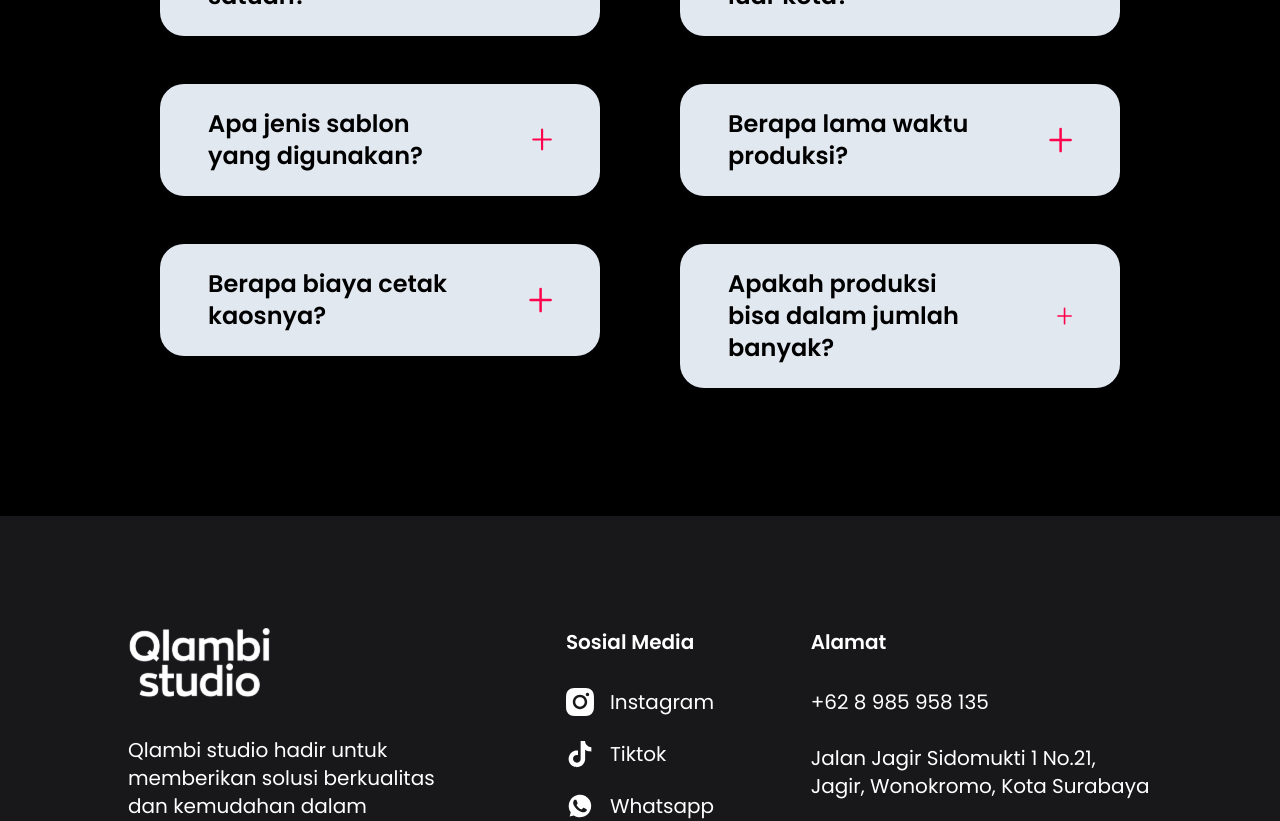
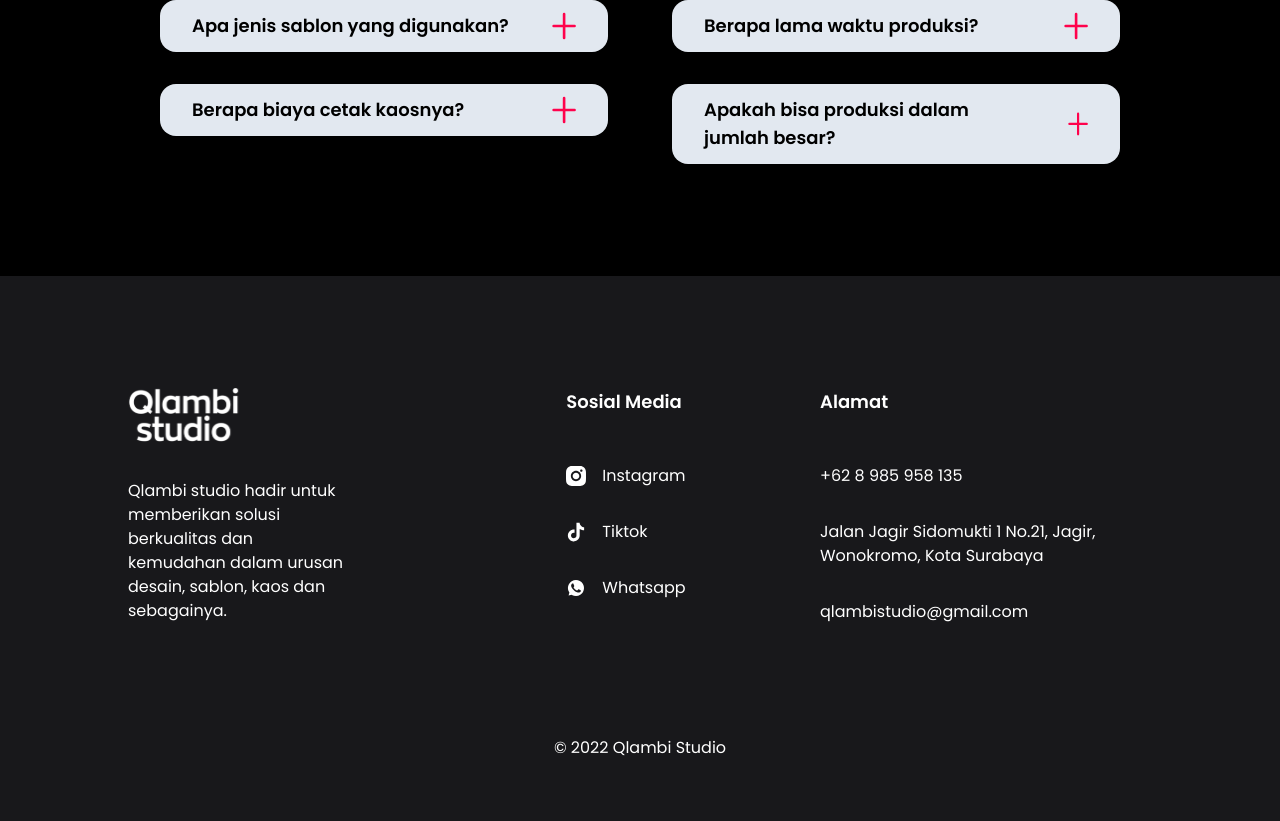
Before and after one commit to thenewsatria/qlambi-landing, a React (Vite) app: page / in a window 1280 px wide. Shown: the part 6420-7241 px from the top of the page. Built offline with nearby package versions, Linux system fonts and the light colour scheme.

Commit message:
add responsivity to faq and fix footer

```diff
--- a/src/App.tsx
+++ b/src/App.tsx
@@ -30,6 +30,7 @@ import FAQDropdown from './components/FAQdropdown/FAQDropdown'
 import WhyUsDropdown from './components/WhyUsDropdown/WhyUsDropdown'
 import ServiceBox from './components/ServiceBox/ServiceBox'
 import TestimoniCard from './components/TestimoniCard/TestimoniCard'
+import FAQDropdown2 from './components/FAQDropdown2/FAQDropdown2'
 
 function App() {
   const mainSections = new Map<string, any> ([
@@ -142,7 +143,7 @@ function App() {
     ],
     'right': [
       {
-        'question':'Apakah bisa dikirim luar kota?',
+        'question':'Apakah bisa dikirim ke luar kota?',
         'answer':'Tentu bisa, kami melayani pengiriman untuk seluruh Indonesia ya.'
       },
       {
@@ -150,7 +151,7 @@ function App() {
         'answer':'Waktu produksi kami hanya berkisar antara 1-2 hari saja.'
       },
       {
-        'question':'Apakah produksi bisa dalam jumlah banyak?',
+        'question':'Apakah bisa produksi dalam jumlah besar?',
         'answer':'Sangat bisa. Tentunya dengan harga yang jauh lebih murah.'
       },
     ]
@@ -469,18 +470,19 @@ function App() {
       </section>
       {/* FAQ section */}
       <section className='bg-black pt-20 pb-20'>
-        <div className='text-center mb-32'>
-          <h1 className='text-white text-5xl font-bold'>Frequently A<span className='underline decoration-4 underline-offset-[1rem] decoration-primary'>sked Qu</span>estion (FAQ)</h1>
+        <div className='text-center mb-20 xl:mb-32'>
+          <h1 className='text-white text-3xl lg:text-4xl font-bold xl:hidden'>Frequently Asked Question <span className='underline decoration-4 underline-offset-[1rem] decoration-primary'>(FAQ)</span></h1>
+          <h1 className='text-white text-4xl font-bold hidden xl:inline'>Frequently A<span className='underline decoration-4 underline-offset-[1rem] decoration-primary'>sked Qu</span>estion (FAQ)</h1>
         </div>
-        <div className='w-9/12 mx-auto flex justify-between items-start'>
-          <div className='w-1/2 mr-10'>
+        <div className='w-4/5 md:w-10/12 xl:w-9/12 mx-auto flex flex-col md:flex-row justify-between items-start'>
+          <div className='md:w-1/2 md:mr-3 lg:mr-4 xl:mr-8'>
             {faqs.left.map((faq, id) => (
-              <FAQDropdown question={faq.question} answer={faq.answer} key={id} />
+              <FAQDropdown2 question={faq.question} answer={faq.answer} key={id} />
             ))}
           </div>
-          <div className='w-1/2 ml-10'>
+          <div className='md:w-1/2 md:ml-3 lg:ml-4 xl:ml-8'>
             {faqs.right.map((faq, id) => (
-              <FAQDropdown question={faq.question} answer={faq.answer} key={id} />
+              <FAQDropdown2 question={faq.question} answer={faq.answer} key={id} />
             ))}
           </div>
         </div>
@@ -488,68 +490,70 @@ function App() {
       {/* Footer Section */}
       <footer className='bg-zinc-900 pt-20 md:pt-28 pb-16' id='tentang' ref={mainSections.get('tentang')}>
         <div className='flex justify-center'>
-          <div className='w-4/5 flex flex-col xl:flex-row justify-between items-start'>
-            <div className='mb-20 xl:w-1/3 xl:mb-0'>
+          <div className='w-4/5 flex flex-col lg:flex-row justify-between items-start'>
+            <div className='mb-20 lg:w-1/3 lg:mb-0'>
               <div className='mb-6 lg:mb-8'>
-                <img className="w-28 md:w-32 lg:w-36" src={qlambiLogo} alt="" />
+                <img className="w-28 md:w-32 xl:w-28 2xl:w-36" src={qlambiLogo} alt="" />
               </div>
-              <div className='w-11/12 lg:w-10/12 xl:w-11/12'>
-                <p className='text-white text-lg md:text-xl'>
+              <div className='w-11/12 md:w-8/12 lg:w-8/12 lg:w-10/12'>
+                <p className='text-white text-base md:text-lg lg:text-base 2xl:text-lg'>
                   Qlambi studio hadir untuk memberikan solusi berkualitas dan kemudahan dalam urusan desain, sablon, kaos dan sebagainya.
                 </p>
               </div>
             </div>
-            <div className='mb-20 xl:mb-0 xl:w-1/3 xl:flex xl:flex-col xl:items-center'>
+            <div className='mb-20 lg:mb-0 lg:w-1/3 lg:flex lg:flex-col lg:items-center'>
               <div>
-                <div className='mb-8 2xl:mb-12'>
-                  <p className='text-white font-semibold text-xl'>Sosial Media</p>
+                <div className='mb-8 lg:mb-12'>
+                  <p className='text-white font-semibold text-lg 2xl:text-xl'>Sosial Media</p>
                 </div>
-                <div className='flex items-center mb-6'>
+                <div className='flex items-center mb-4 lg:mb-8'>
                   <div className='mr-4'>
-                    <img className='w-6 md:w-7' src={instagramIcon} alt="" />
+                    <img className='w-5 md:w-7 lg:w-5 2xl:w-7' src={instagramIcon} alt="" />
                   </div>
                   <div>
-                    <p className='text-white text-lg md:text-xl'>Instagram</p>
+                    <p className='text-white text-base md:text-lg lg:text-base 2xl:text-lg'>Instagram</p>
                   </div>
                 </div>
-                <div className='flex items-center mb-6'>
+                <div className='flex items-center mb-4 lg:mb-8'>
                   <div className='mr-4'>
-                    <img className='w-6 md:w-7' src={tiktokIcon} alt="" />
+                    <img className='w-5 md:w-7 lg:w-5 2xl:w-7' src={tiktokIcon} alt="" />
                   </div>
                   <div>
-                    <p className='text-white text-lg md:text-xl'>Tiktok</p>
+                    <p className='text-white text-base md:text-lg lg:text-base 2xl:text-lg'>Tiktok</p>
                   </div>
                 </div>
                 <div className='flex items-center'>
                   <div className='mr-4'>
-                    <img className='w-6 md:w-7' src={whatsappIcon} alt="" />
+                    <img className='w-5 md:w-7 lg:w-5 2xl:w-7' src={whatsappIcon} alt="" />
                   </div>
                   <div>
-                    <p className='text-white text-lg md:text-xl'>Whatsapp</p>
+                    <p className='text-white text-base md:text-lg lg:text-base 2xl:text-lg'>Whatsapp</p>
                   </div>
                 </div>
               </div>
             </div>
-            <div className='xl:w-1/3'>
-              <div className='mb-8 2xl:mb-12'>
-                <p className='text-white font-semibold text-xl'>Alamat</p>
-              </div>
+            <div className='lg:w-1/3 lg:ml-5 xl:ml-7'>
               <div>
-                <div className='mb-7'>
-                  <p className='text-white text-lg md:text-xl'>+62 8 985 958 135</p>
-                </div>
-                <div className='mb-7'>
-                  <p className='text-white text-lg md:text-xl'>Jalan Jagir Sidomukti 1 No.21, Jagir, Wonokromo, Kota Surabaya</p>
+                <div className='mb-8 lg:mb-12'>
+                  <p className='text-white font-semibold text-lg 2xl:text-xl'>Alamat</p>
                 </div>
                 <div>
-                  <p className='text-white text-lg md:text-xl'>qlambistudio@gmail.com</p>
+                  <div className='mb-5 xl:mb-8'>
+                    <p className='text-white text-base md:text-lg lg:text-base'>+62 8 985 958 135</p>
+                  </div>
+                  <div className='mb-5 xl:mb-8'>
+                    <p className='text-white text-base md:text-lg lg:text-base'>Jalan Jagir Sidomukti 1 No.21, Jagir, Wonokromo, Kota Surabaya</p>
+                  </div>
+                  <div>
+                    <p className='text-white text-base md:text-lg lg:text-base'>qlambistudio@gmail.com</p>
+                  </div>
                 </div>
               </div>
             </div>
           </div>
         </div>
         <div className='mt-28'>
-          <p className='text-white text-lg md:text-xl text-center'>&copy; 2022 Qlambi Studio</p>
+          <p className='text-white text-base md:text-lg lg:text-base text-center 2xl:text-lg'>&copy; 2022 Qlambi Studio</p>
         </div>
       </footer>
     </div>
--- /dev/null
+++ b/src/components/FAQDropdown2/FAQDropdown2.tsx
@@ -0,0 +1,136 @@
+import plusIcon from '../../assets/plus.svg'
+import minusIcon from '../../assets/minus.svg'
+import { useRef } from 'react'
+
+function FAQDropdown2(props: any) {
+
+    const textRef: any = useRef<HTMLElement>(null)
+    const dialogRef: any = useRef<HTMLElement>(null)
+    const iconRef: any = useRef<HTMLElement>(null)
+
+    const handleClick = () => {
+       const text = textRef.current
+       const dialog = dialogRef.current
+       const  icon = iconRef.current
+
+       if ((!text.classList.contains('animate-faqanswerfadein') && !text.classList.contains('animate-faqanswerfadeout'))) {
+            text.classList.add('animate-faqanswerfadein')
+            text.classList.add('lg:animate-faqanswerfadeinlg')
+            text.classList.add('xl:animate-faqanswerfadeinxl')
+            text.classList.add('2xl:animate-faqanswerfadein2xl')
+
+        }else{
+            if(text.classList.contains('animate-faqanswerfadein')) {
+
+                text.classList.remove('animate-faqanswerfadein')
+                text.classList.remove('lg:animate-faqanswerfadeinlg')
+                text.classList.remove('xl:animate-faqanswerfadeinxl')
+                text.classList.remove('2xl:animate-faqanswerfadein2xl')
+
+
+
+                text.classList.add('animate-faqanswerfadeout')
+                text.classList.add('lg:animate-faqanswerfadeoutlg')
+                text.classList.add('xl:animate-faqanswerfadeoutxl')
+                text.classList.add('2xl:animate-faqanswerfadeout2xl')
+
+
+            }else {
+
+                text.classList.remove('animate-faqanswerfadeout')
+                text.classList.remove('lg:animate-faqanswerfadeoutlg')
+                text.classList.remove('xl:animate-faqanswerfadeoutxl')
+                text.classList.remove('2xl:animate-faqanswerfadeout2xl')
+
+
+
+                text.classList.add('animate-faqanswerfadein')
+                text.classList.add('lg:animate-faqanswerfadeinlg')
+                text.classList.add('xl:animate-faqanswerfadeinxl')
+                text.classList.add('2xl:animate-faqanswerfadein2xl')
+            }
+        }
+
+        if ((!dialog.classList.contains('animate-faqdialogactive') && !dialog.classList.contains('animate-faqdialoginactive'))) {
+            dialog.classList.add('animate-faqdialogactive')
+            dialog.classList.add('xl:animate-faqdialogactivexl')
+
+        }else{
+            if(dialog.classList.contains('animate-faqdialogactive')) {
+
+                dialog.classList.remove('animate-faqdialogactive')
+                dialog.classList.remove('xl:animate-faqdialogactivexl')
+
+                dialog.classList.add('animate-faqdialoginactive')
+                dialog.classList.add('xl:animate-faqdialoginactivexl')
+
+            }else {
+
+                dialog.classList.remove('animate-faqdialoginactive')
+                dialog.classList.remove('xl:animate-faqdialoginactivexl')
+
+                dialog.classList.add('animate-faqdialogactive')
+                dialog.classList.add('xl:animate-faqdialogactivexl')
+
+            }
+        }
+
+        // if ((!icon.classList.contains('w-10') && !icon.classList.contains('w-8'))) {
+        //     icon.classList.add('w-10')
+        //     icon.src = minusIcon
+        // }else{
+        //     if(icon.classList.contains('w-10')) {
+
+        //         icon.classList.remove('w-10')
+        //         icon.classList.add('w-8')
+        //         icon.src = plusIcon
+        //     }else {
+
+        //         icon.classList.remove('w-8')
+        //         icon.classList.add('w-10')
+        //         icon.src = minusIcon
+        //     }
+        // }
+
+
+        if(icon.classList.contains('w-5')) {
+
+            icon.classList.remove('w-5')
+            icon.classList.remove('xl:w-6')
+
+            icon.classList.add('w-6')
+            icon.classList.add('xl:w-8')
+
+            icon.src = minusIcon
+        }else {
+
+            icon.classList.remove('w-6')
+            icon.classList.remove('xl:w-8')
+
+            icon.classList.add('w-5')
+            icon.classList.add('xl:w-6')
+
+
+            icon.src = plusIcon
+        }
+
+    }
+    return (
+        <div className='rounded-xl xl:rounded-2xl bg-slate-200 mb-6 xl:mb-8 px-6 py-3 xl:px-8 xl:py-3 2xl:mb-10 2xl:py-4'>
+            <div className='flex justify-between items-center'>
+                <p className='font-semibold text-sm lg:text-base 2xl:text-xl mr-4 xl:text-lg xl:mr-8'>{props.question}</p>
+                {/* <p className='font-semibold text-sm mr-4 xl:text-2xl xl:mr-16'>{props.question}</p> */}
+                <button onClick={handleClick}>
+                    <img className='w-5 xl:w-6' src={plusIcon} alt="" ref={iconRef} />
+                </button>
+            </div>
+            {/* <div className="mt-3 pr-8 mb-2" ref={dialogRef}> */}
+            <div className="my-0 pr-8" ref={dialogRef}>
+                {/* <p className="text-xs lg:text-sm text-slate-600" ref={textRef}>{props.answer}</p> */}
+                <p className="text-[0rem] text-slate-600" ref={textRef}>{props.answer}</p>
+            </div>
+        </div>
+    )
+}
+
+export default FAQDropdown2
--- a/src/components/FAQdropdown/FAQDropdown.tsx
+++ b/src/components/FAQdropdown/FAQDropdown.tsx
@@ -84,14 +84,14 @@ function FAQDropdown(props: any) {
 
     }
     return (
-        <div className='rounded-3xl bg-slate-200 mb-12 px-12 py-6 group'>
+        <div className='rounded-xl xl:rounded-3xl bg-slate-200 mb-12 px-6 py-3 xl:px-12 xl:py-6'>
             <div className='flex justify-between items-center'>
-                <p className='font-semibold text-2xl mr-16'>{props.question}</p>
+                <p className='font-semibold text-sm mr-4 xl:text-2xl xl:mr-16'>{props.question}</p>
                 <button onClick={handleClick}>
-                    <img className='w-8' src={plusIcon} alt="" ref={iconRef} />
+                    <img className='w-5 xl:w-8' src={plusIcon} alt="" ref={iconRef} />
                 </button>
             </div>
-            <div className="pr-20" ref={dialogRef}>
+            <div className="xl:pr-20" ref={dialogRef}>
                 <p className="text-[0rem] opacity-0" ref={textRef}>{props.answer}</p>
             </div>
         </div>
```
Also changed, not shown: tailwind.config.cjs (+69 -11 lines).
